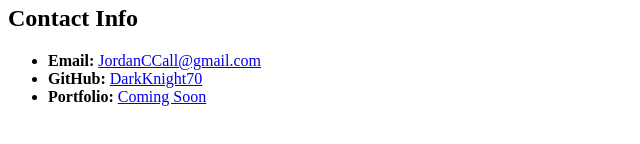
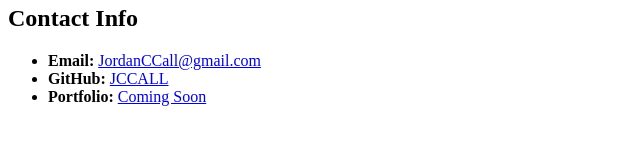
Before and after one commit to DarkKnight70/blue-victorian-wallpaper, a plain HTML site: page index.html in a window 1280 px wide. Shown: the part 380-524 px from the top of the page, 0-640 px from the left. Drawn offline with Linux system fonts and the light colour scheme.

Commit message:
Update index.html
changed the GitHub info

```diff
--- a/index.html
+++ b/index.html
@@ -13,7 +13,7 @@
         <h2>Contact Info</h2>
         <ul>
             <li><strong>Email: </strong><a href="mailto:jordanccall@gmail.com">JordanCCall@gmail.com</a></li>
-            <li><strong>GitHub: </strong><a href="https://github.com/DarkKnight70">DarkKnight70</a></li>
+            <li><strong>GitHub: </strong><a href="https://github.com/JCCALL">JCCALL</a></li>
             <li><strong>Portfolio: </strong><a href="#">Coming Soon</a></li>
         </ul>
     </body>
```
